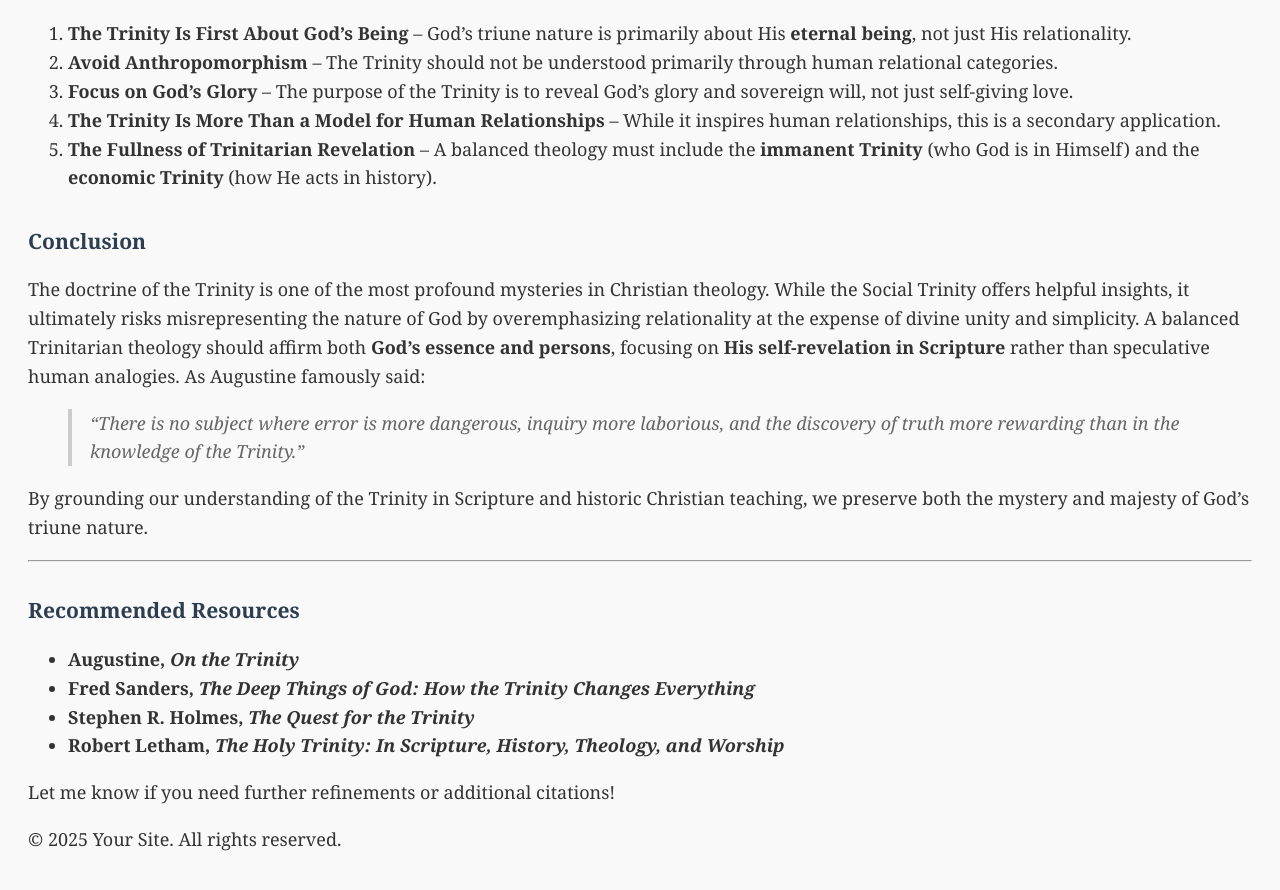
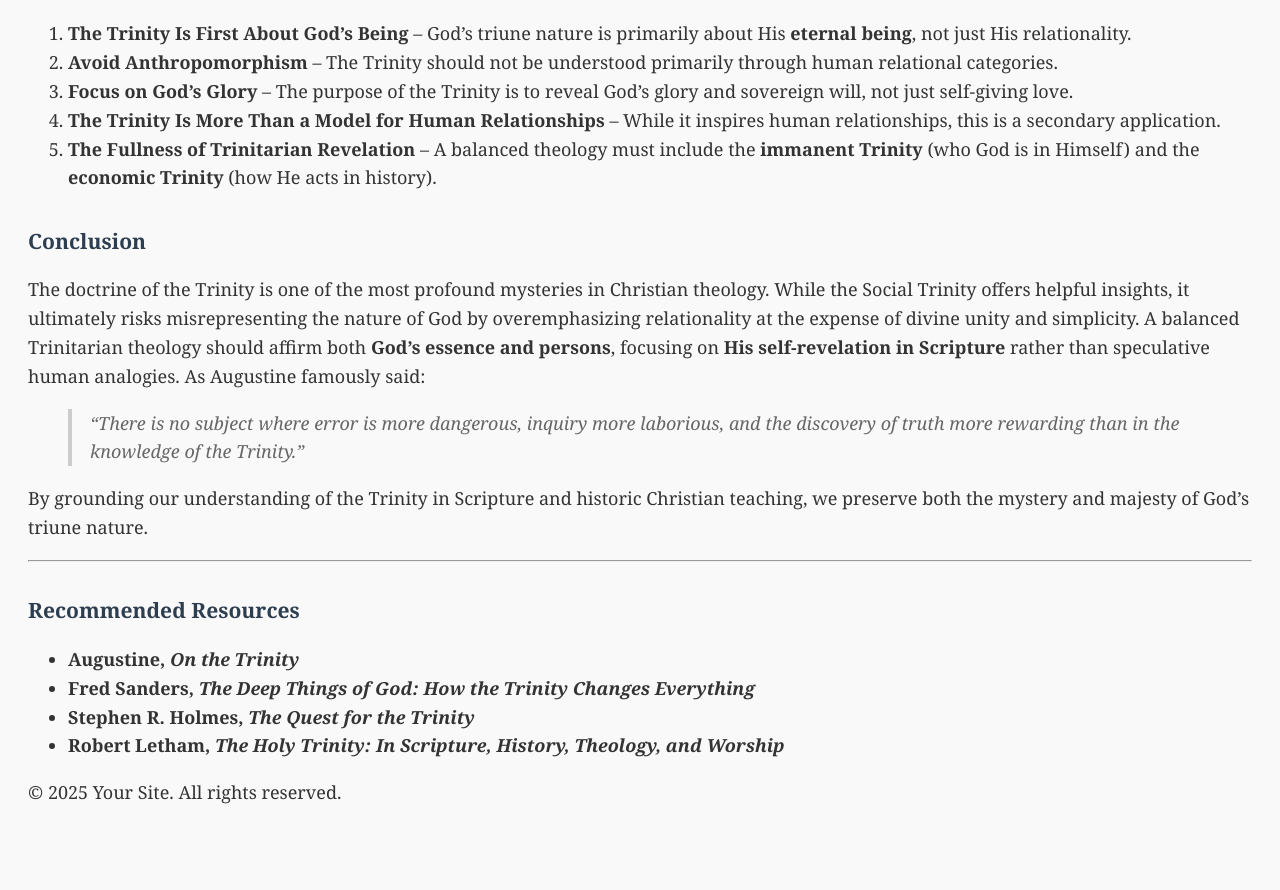
Before and after one commit to ajaydaram/stunning-octo-couscous, a Jekyll site: the page built from _posts/2025-03-03-social-trinity.md, in a window 1280 px wide and 900 px high, scrolled down 2973 px. Shown: the top 890 px of the window. Built offline with Jekyll 4.4.1, drawn with Linux system fonts in a browser that asks for light colours; after the commit the page ends 3826 px from its top, so only the background shows below that.

Commit message:
edir social trinity

```diff
--- a/_posts/2025-03-03-social-trinity.md
+++ b/_posts/2025-03-03-social-trinity.md
@@ -99,5 +99,3 @@ By grounding our understanding of the Trinity in Scripture and historic Christia
 - **Fred Sanders, *The Deep Things of God: How the Trinity Changes Everything***
 - **Stephen R. Holmes, *The Quest for the Trinity***
 - **Robert Letham, *The Holy Trinity: In Scripture, History, Theology, and Worship***
-
-Let me know if you need further refinements or additional citations!
```
